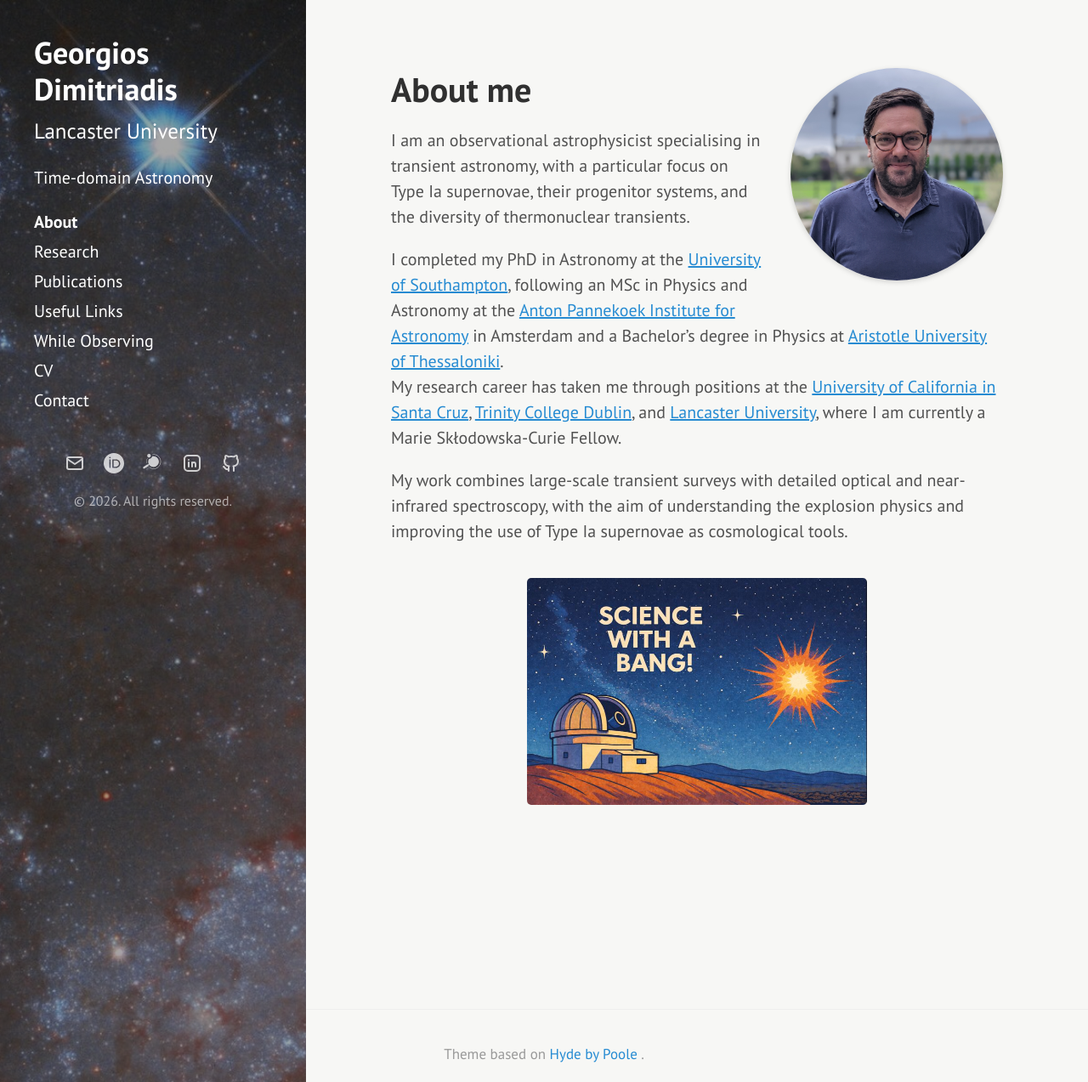
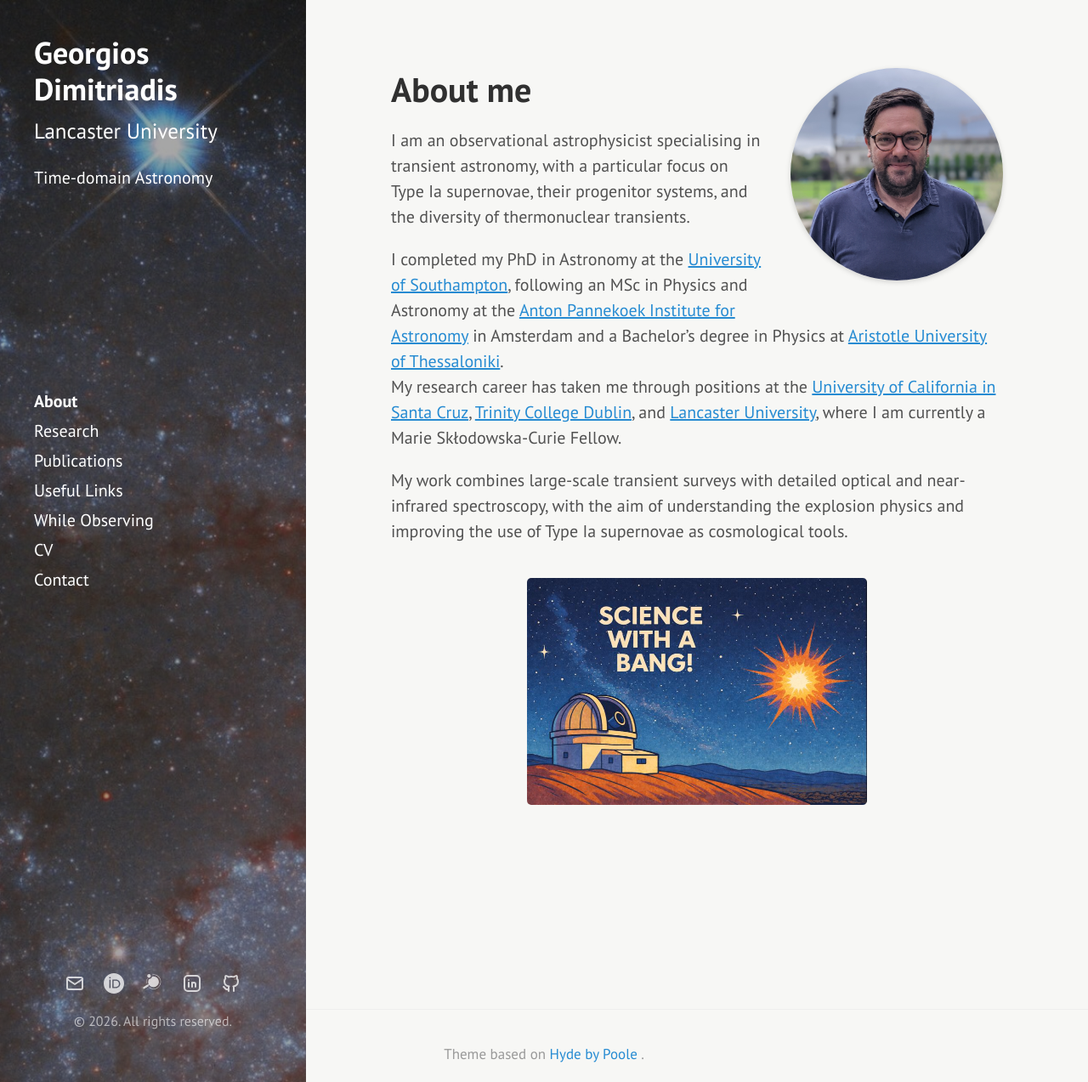
Before and after one commit to geodimitriadis/geodimitriadis.github.io, a Jekyll site: the page built from index.md, in a window 1280 px wide and 1273 px high. Shown: the whole window at 85% size. Built offline with Jekyll 4.4.1, drawn with Linux system fonts in a browser that asks for light colours.

Commit message:
Update hyde.css

```diff
--- a/public/css/hyde.css
+++ b/public/css/hyde.css
@@ -144,10 +144,21 @@ a.sidebar-nav-item:focus {
   .sidebar-sticky {
     position: absolute;
     top: 2rem;
+    bottom: 2rem;
     left: 1rem;
     right: 1rem;
+
     display: flex;
     flex-direction: column;
+  }
+
+  .sidebar-nav {
+    margin-top: auto;
+    margin-bottom: auto;
+  }
+
+  .sidebar-bottom {
+    margin-top: auto;
   }
 }
 
```
